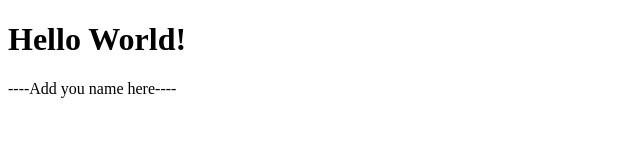
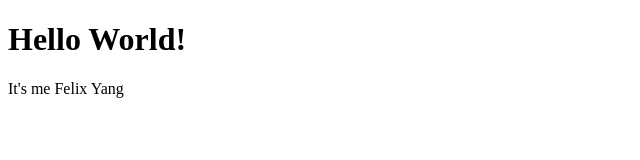
Before and after one commit to DS4200-S22/ic-01-fzyang1227, a plain HTML site: page index.html in a window 1280 px wide. Shown: the full height of the page, 0-640 px from the left. Drawn offline with Linux system fonts and the light colour scheme.

Commit message:
name added

```diff
--- a/index.html
+++ b/index.html
@@ -6,7 +6,7 @@
 
 <p>
 
-----Add you name here----
+It's me Felix Yang
 
 </p>
 
```
